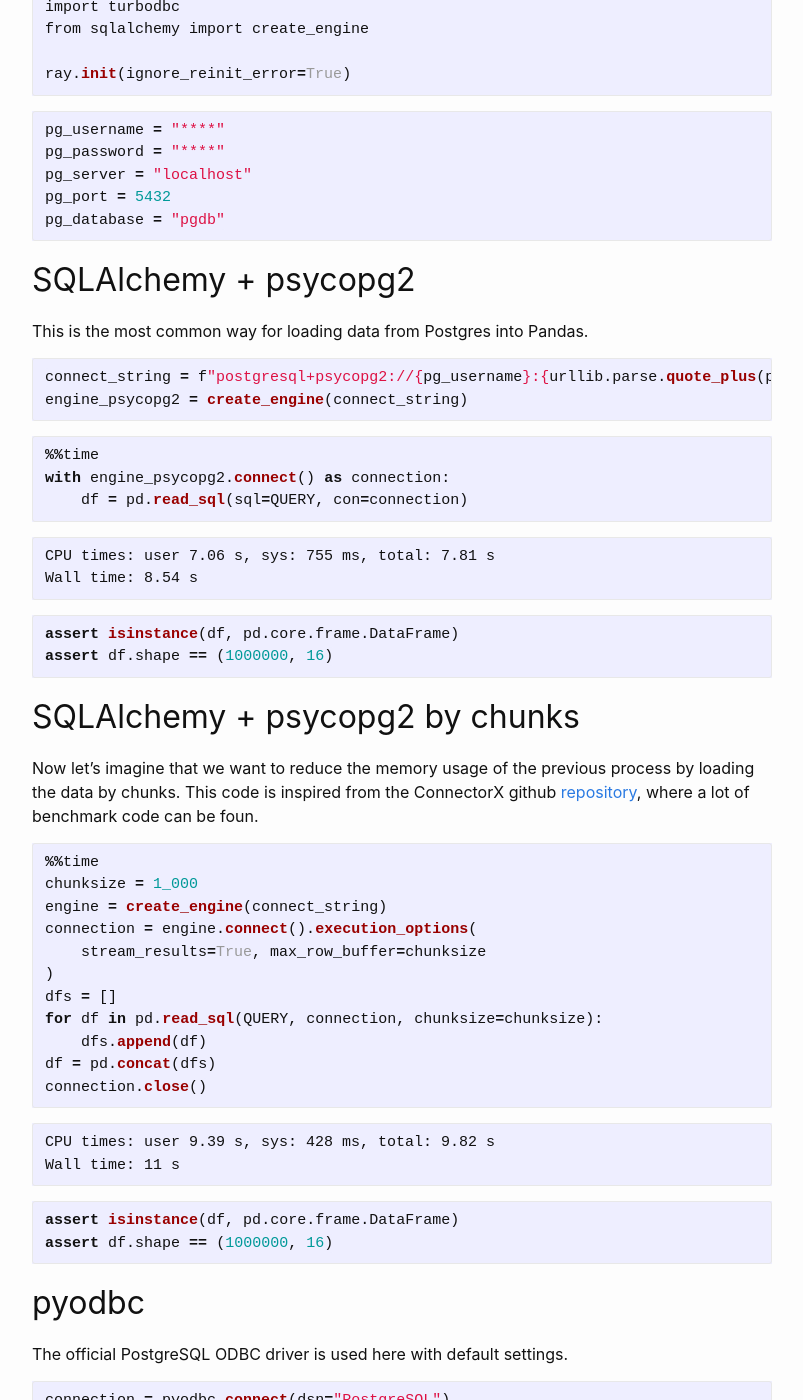
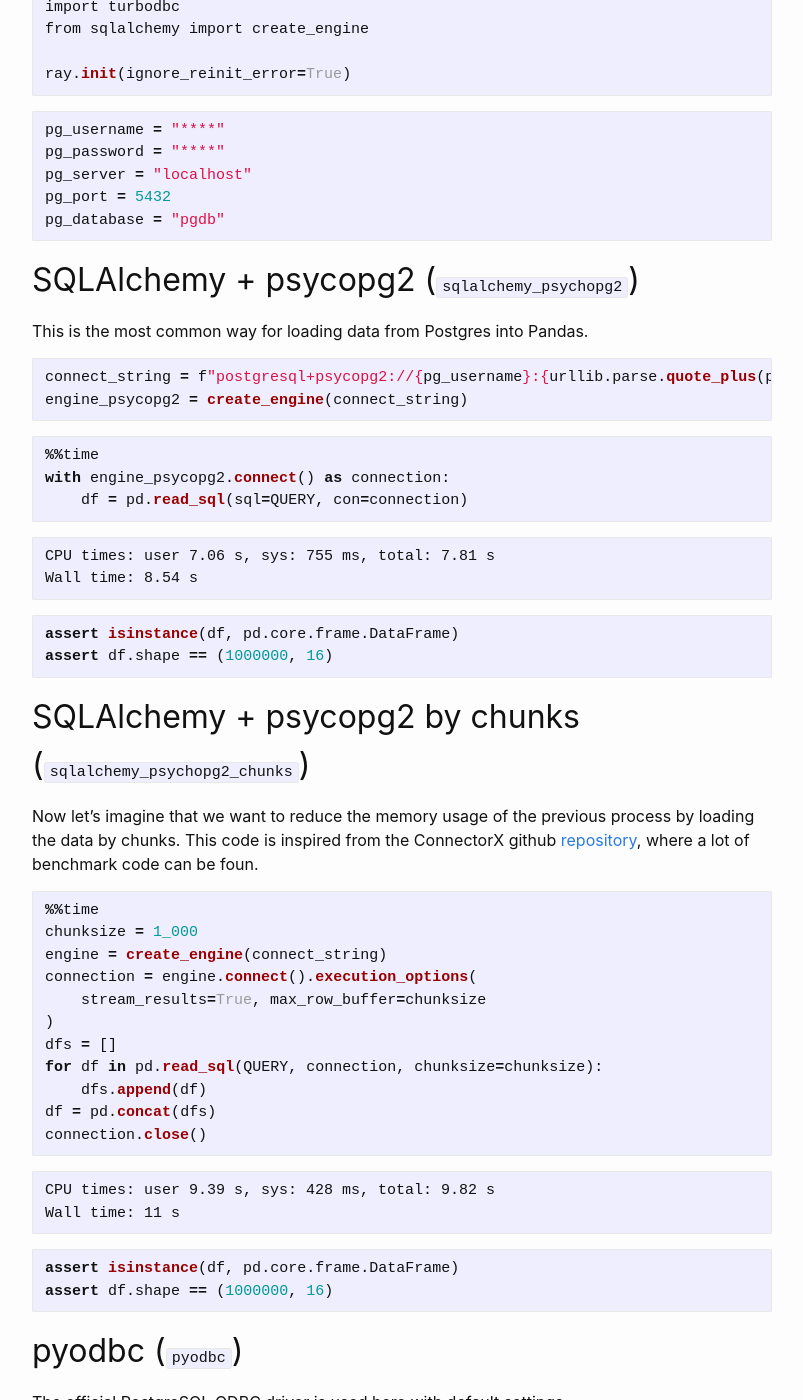
Before and after one commit to aetperf/aetperf.github.io, a Jekyll site: the page built from _posts/2022-04-20-Loading-data-from-PostgreSQL-to-Pandas-with-ConnectorX.md, in a window 1280 px wide and 1400 px high, scrolled down 1460 px. Shown: the whole window, without its empty margins (238-1041 px from the left). Built offline with Jekyll 4.4.1, drawn with Linux system fonts in a browser that asks for light colours; comment, search, counter and statistics services are not loaded; some of the changed text lies outside the part shown.

Commit message:
small update

````diff
--- a/_posts/2022-04-20-Loading-data-from-PostgreSQL-to-Pandas-with-ConnectorX.md
+++ b/_posts/2022-04-20-Loading-data-from-PostgreSQL-to-Pandas-with-ConnectorX.md
@@ -55,7 +55,7 @@
 pg_database = "pgdb"
 ```
 
-## SQLAlchemy + psycopg2
+## SQLAlchemy + psycopg2 (`sqlalchemy_psychopg2`)
 
 This is the most common way for loading data from Postgres into Pandas.
 
@@ -83,7 +83,7 @@
 assert df.shape == (1000000, 16)
 ```
 
-## SQLAlchemy + psycopg2 by chunks
+## SQLAlchemy + psycopg2 by chunks (`sqlalchemy_psychopg2_chunks`)
 
 Now let's imagine that we want to reduce the memory usage of the previous process by loading the data by chunks. This code is inspired from the ConnectorX github [repository](https://github.com/sfu-db/connector-x/tree/main/benchmarks), where a lot of benchmark code can be foun.
 
@@ -111,7 +111,7 @@
 assert df.shape == (1000000, 16)
 ```
 
-## pyodbc
+## pyodbc (`pyodbc`)
 
 The official PostgreSQL ODBC driver is used here with default settings.
 
````
Also changed, not shown: other parts of _posts/2022-04-20-Loading-data-from-PostgreSQL-to-Pandas-with-ConnectorX.md (+9 -9 lines).
